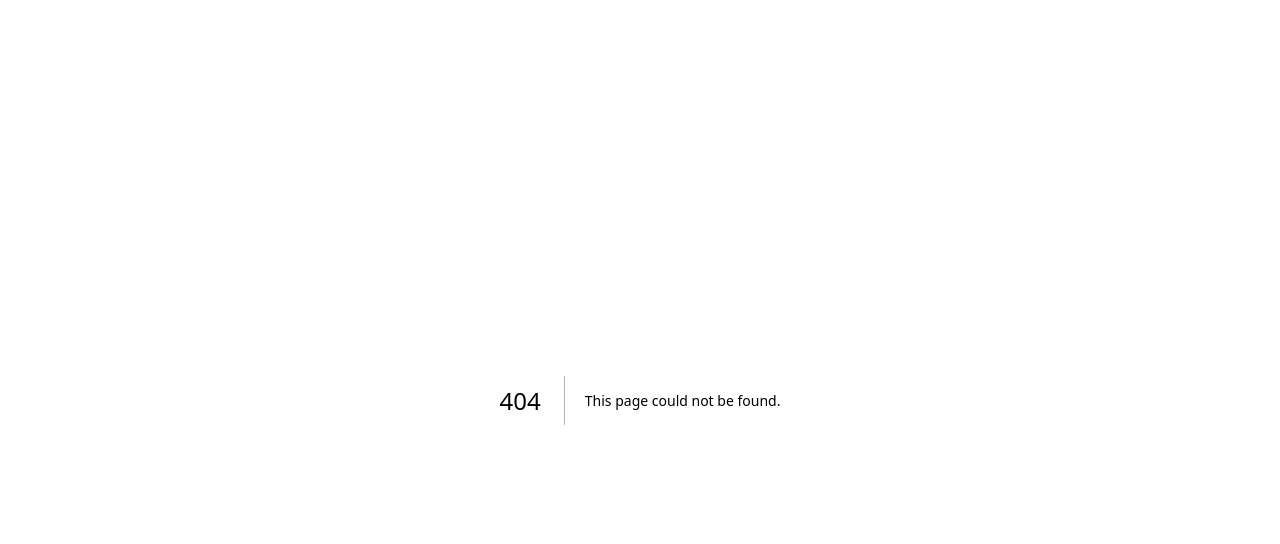
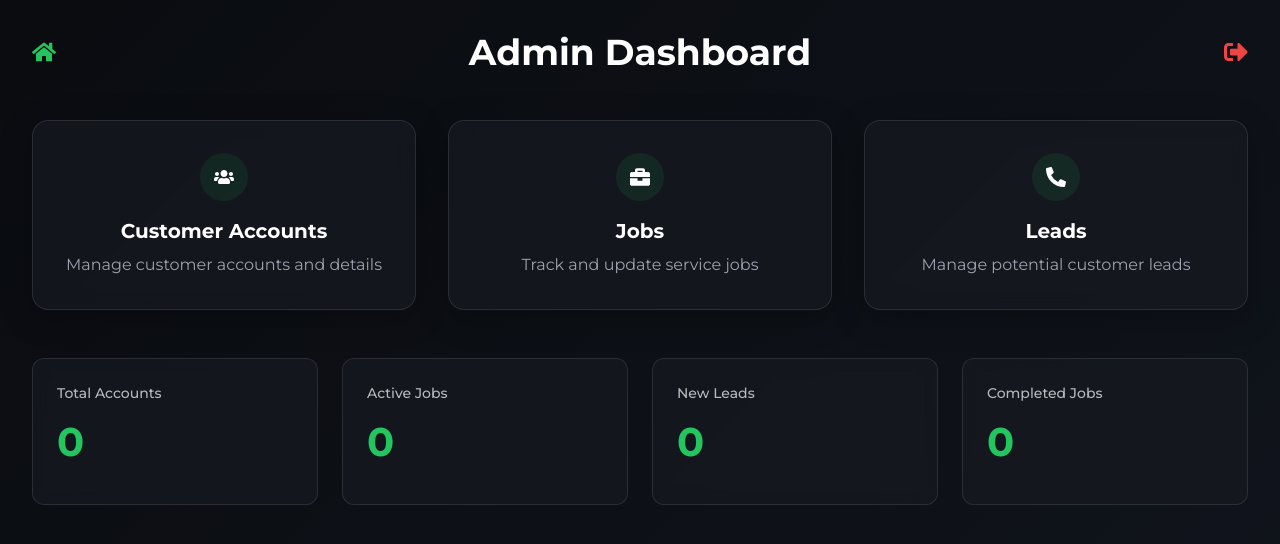
Before and after one commit to Neesonn/luckylogic2025, a Next.js app: page /admin in a window 1280 px wide. Before the commit this address had no page. Shown: the top 544 px of the page. Built offline with nearby package versions, Linux system fonts and the light colour scheme.

Commit message:
Update: Implement professional dark theme design for admin dashboard

```diff
--- a/package.json
+++ b/package.json
@@ -16,7 +16,8 @@
     "ioredis": "^5.6.0",
     "next": "14.1.0",
     "react": "^18.2.0",
-    "react-dom": "^18.2.0"
+    "react-dom": "^18.2.0",
+    "react-icons": "^5.5.0"
   },
   "devDependencies": {
     "@types/node": "^22.13.11",
--- /dev/null
+++ b/src/app/admin/page.tsx
@@ -0,0 +1,79 @@
+'use client';
+
+import Link from 'next/link';
+import { useRouter } from 'next/navigation';
+import { FaUsers, FaBriefcase, FaPhoneAlt, FaHome, FaSignOutAlt } from 'react-icons/fa';
+
+export default function AdminDashboard() {
+  const router = useRouter();
+
+  const handleLogout = () => {
+    // Add logout logic here
+    router.push('/login');
+  };
+
+  return (
+    <div className="min-h-screen p-8">
+      {/* Navigation Bar */}
+      <nav className="flex justify-between items-center mb-12">
+        <Link href="/admin" className="nav-icon text-2xl">
+          <FaHome />
+        </Link>
+        <h1 className="text-4xl font-bold text-center">Admin Dashboard</h1>
+        <button onClick={handleLogout} className="logout-button text-2xl">
+          <FaSignOutAlt />
+        </button>
+      </nav>
+
+      {/* Main Grid */}
+      <div className="grid grid-cols-1 md:grid-cols-3 gap-8 mb-12">
+        {/* Customer Accounts Card */}
+        <Link href="/admin/customers" className="glass-container text-center">
+          <div className="icon-container mx-auto">
+            <FaUsers className="text-xl" />
+          </div>
+          <h2 className="text-xl font-semibold mb-2">Customer Accounts</h2>
+          <p className="text-gray-400">Manage customer accounts and details</p>
+        </Link>
+
+        {/* Jobs Card */}
+        <Link href="/admin/jobs" className="glass-container text-center">
+          <div className="icon-container mx-auto">
+            <FaBriefcase className="text-xl" />
+          </div>
+          <h2 className="text-xl font-semibold mb-2">Jobs</h2>
+          <p className="text-gray-400">Track and update service jobs</p>
+        </Link>
+
+        {/* Leads Card */}
+        <Link href="/admin/leads" className="glass-container text-center">
+          <div className="icon-container mx-auto">
+            <FaPhoneAlt className="text-xl" />
+          </div>
+          <h2 className="text-xl font-semibold mb-2">Leads</h2>
+          <p className="text-gray-400">Manage potential customer leads</p>
+        </Link>
+      </div>
+
+      {/* Stats Grid */}
+      <div className="grid grid-cols-1 sm:grid-cols-2 md:grid-cols-4 gap-6">
+        <div className="stat-card">
+          <p className="stat-label">Total Accounts</p>
+          <p className="stat-value">0</p>
+        </div>
+        <div className="stat-card">
+          <p className="stat-label">Active Jobs</p>
+          <p className="stat-value">0</p>
+        </div>
+        <div className="stat-card">
+          <p className="stat-label">New Leads</p>
+          <p className="stat-value">0</p>
+        </div>
+        <div className="stat-card">
+          <p className="stat-label">Completed Jobs</p>
+          <p className="stat-value">0</p>
+        </div>
+      </div>
+    </div>
+  );
+}
--- a/src/app/globals.css
+++ b/src/app/globals.css
@@ -4,14 +4,18 @@
 
 :root {
   --foreground-rgb: 255, 255, 255;
-  --background-start-rgb: 0, 0, 0;
-  --background-end-rgb: 0, 0, 0;
+  --background-start-rgb: 10, 12, 16;
+  --background-end-rgb: 16, 20, 28;
+  --card-bg: rgba(24, 27, 33, 0.7);
+  --accent-green: #22c55e;
+  --card-border: rgba(255, 255, 255, 0.1);
+  --card-shadow: rgba(0, 0, 0, 0.25);
 }
 
 body {
   color: rgb(var(--foreground-rgb));
   background: linear-gradient(
-    to bottom,
+    135deg,
     rgb(var(--background-start-rgb)),
     rgb(var(--background-end-rgb))
   );
@@ -22,21 +26,85 @@ body {
 }
 
 .glass-container {
-  background: rgba(255, 255, 255, 0.1);
+  background: var(--card-bg);
   backdrop-filter: blur(10px);
   -webkit-backdrop-filter: blur(10px);
-  border: 1px solid rgba(255, 255, 255, 0.2);
+  border: 1px solid var(--card-border);
   border-radius: 1rem;
   padding: 2rem;
-  box-shadow: 0 8px 32px 0 rgba(31, 38, 135, 0.37);
+  box-shadow: 0 8px 32px 0 var(--card-shadow);
+  transition: all 0.3s ease;
+}
+
+.glass-container:hover {
+  transform: translateY(-2px);
+  box-shadow: 0 12px 40px 0 var(--card-shadow);
+  border-color: rgba(255, 255, 255, 0.2);
+}
+
+.stat-card {
+  background: var(--card-bg);
+  backdrop-filter: blur(8px);
+  -webkit-backdrop-filter: blur(8px);
+  border: 1px solid var(--card-border);
+  border-radius: 0.75rem;
+  padding: 1.5rem;
+  transition: all 0.3s ease;
+}
+
+.stat-card:hover {
+  border-color: rgba(255, 255, 255, 0.2);
 }
 
 .glass-text {
-  text-shadow: 0 0 10px rgba(255, 255, 255, 0.3);
+  text-shadow: 0 0 10px rgba(255, 255, 255, 0.2);
 }
 
 .tech-gradient {
-  background: linear-gradient(135deg, #00f2fe 0%, #4facfe 100%);
+  background: linear-gradient(135deg, #22c55e 0%, #16a34a 100%);
   -webkit-background-clip: text;
   -webkit-text-fill-color: transparent;
 }
+
+.icon-container {
+  background: rgba(34, 197, 94, 0.1);
+  border-radius: 50%;
+  padding: 0.75rem;
+  display: flex;
+  align-items: center;
+  justify-content: center;
+  width: 3rem;
+  height: 3rem;
+  margin-bottom: 1rem;
+}
+
+.nav-icon {
+  color: var(--accent-green);
+  transition: all 0.3s ease;
+}
+
+.nav-icon:hover {
+  color: #16a34a;
+}
+
+.stat-value {
+  font-size: 2.5rem;
+  font-weight: 700;
+  color: var(--accent-green);
+  margin: 0.5rem 0;
+}
+
+.stat-label {
+  color: rgba(255, 255, 255, 0.7);
+  font-size: 0.875rem;
+  font-weight: 500;
+}
+
+.logout-button {
+  color: #ef4444;
+  transition: all 0.3s ease;
+}
+
+.logout-button:hover {
+  color: #dc2626;
+}
```
Also changed, not shown: 1 other file (tests, documents, lock files or other folders).
